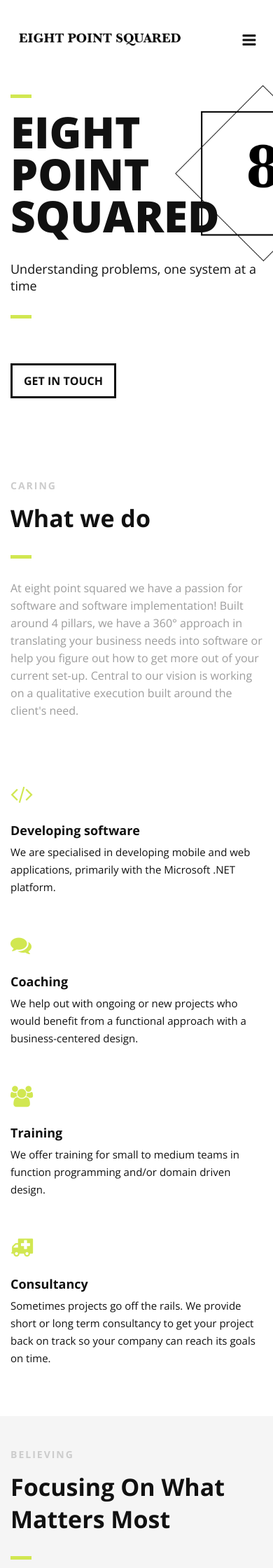
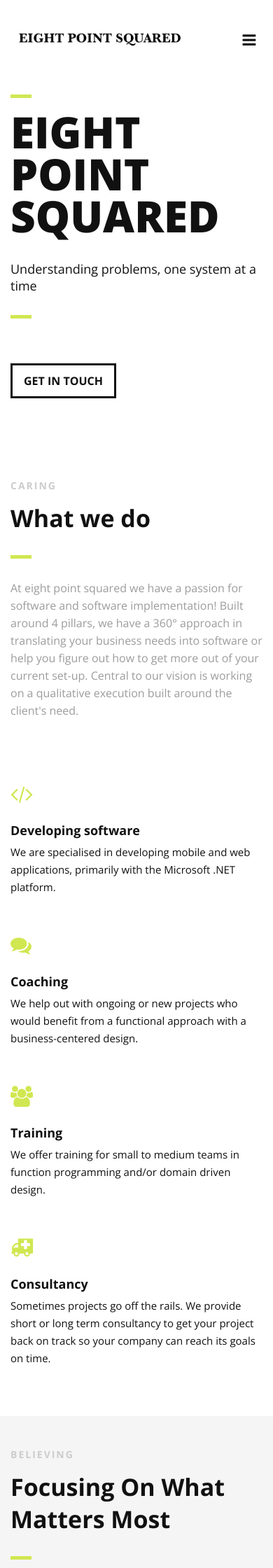
Before and after one commit to eightpointsquared/eightpointsquared.github.io, a Jekyll site: the page built from index.html, in a window 390 px wide. Shown: the top 2240 px of the page at 70% size. Built offline with Jekyll 4.4.1, drawn with Linux system fonts in a browser that asks for light colours; the list of posts is cut into pages by our own code.

Commit message:
mark css mobile as important

```diff
--- a/public/css/style.css
+++ b/public/css/style.css
@@ -2158,7 +2158,7 @@
     }
 
     #banner {
-        background:url("../images/banner-images/logo-small.png") no-repeat center top;
+        background:none !important;
     }
 
     #banner-content.row {
```
